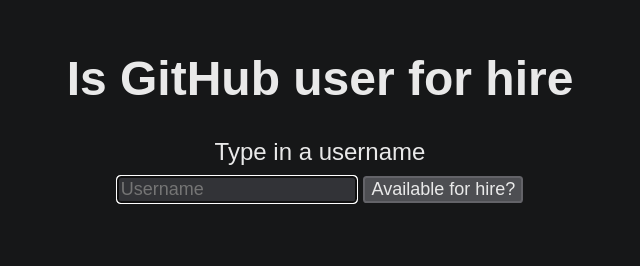
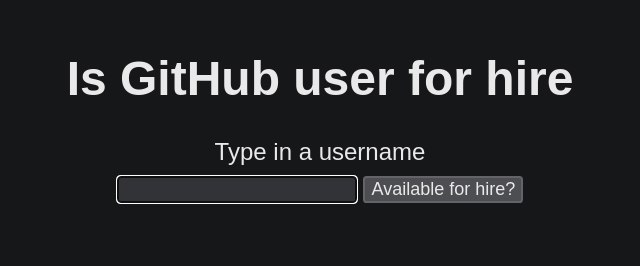
Before and after one commit to Synthird/is-github-user-for-hire, a website: page public/index.html in a window 1280 px wide. Shown: the part 147-413 px from the top of the page, 320-960 px from the left. Drawn offline with Linux system fonts and the light colour scheme.

Commit message:
Removed placeholder text in the textbox

```diff
--- a/public/index.html
+++ b/public/index.html
@@ -21,7 +21,7 @@
 		</div>
 
 		<div>
-			<input type="text" id="username" placeholder="Username" autofocus>
+			<input type="text" id="username" autofocus>
 			<button>Available for hire?</button>
 		</div>
 
```
